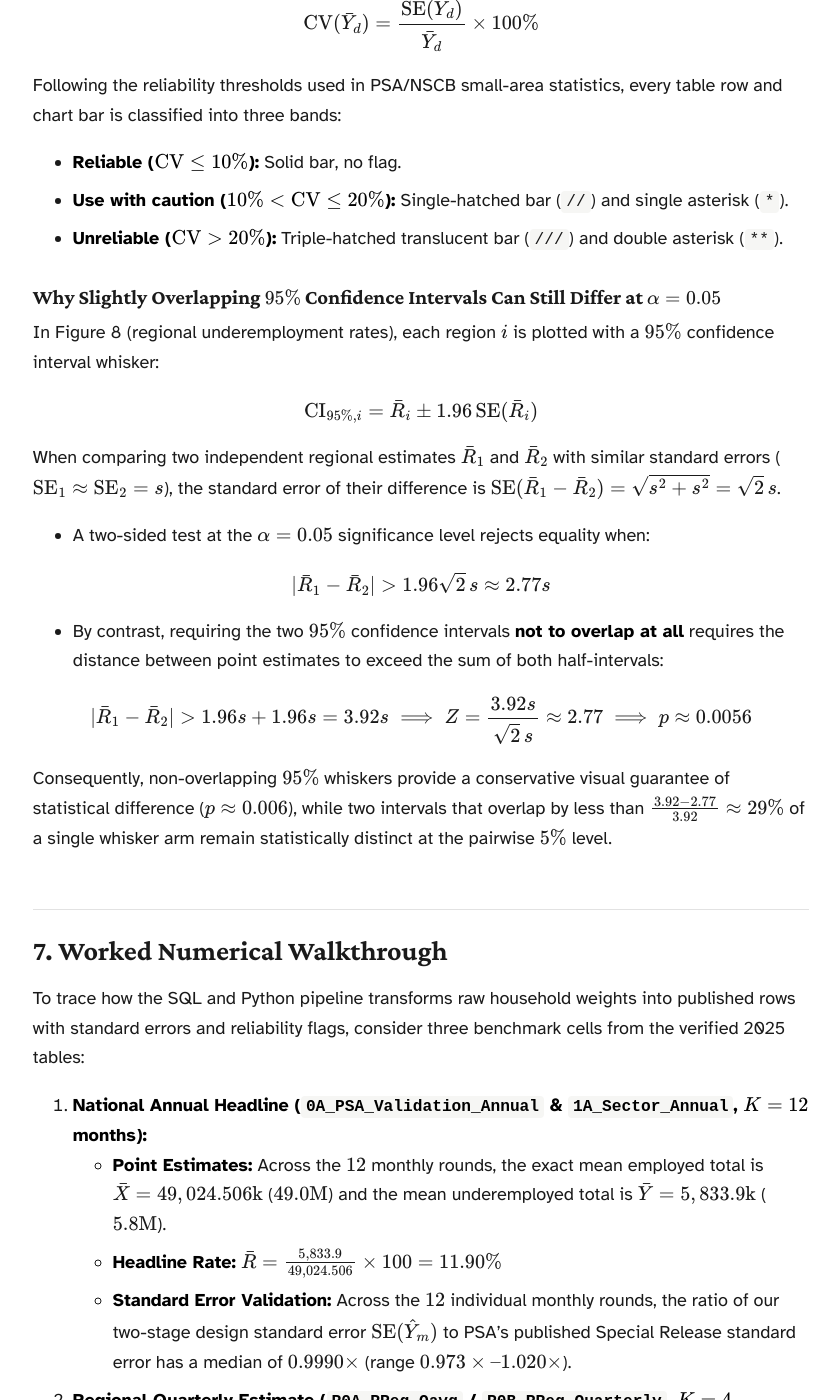
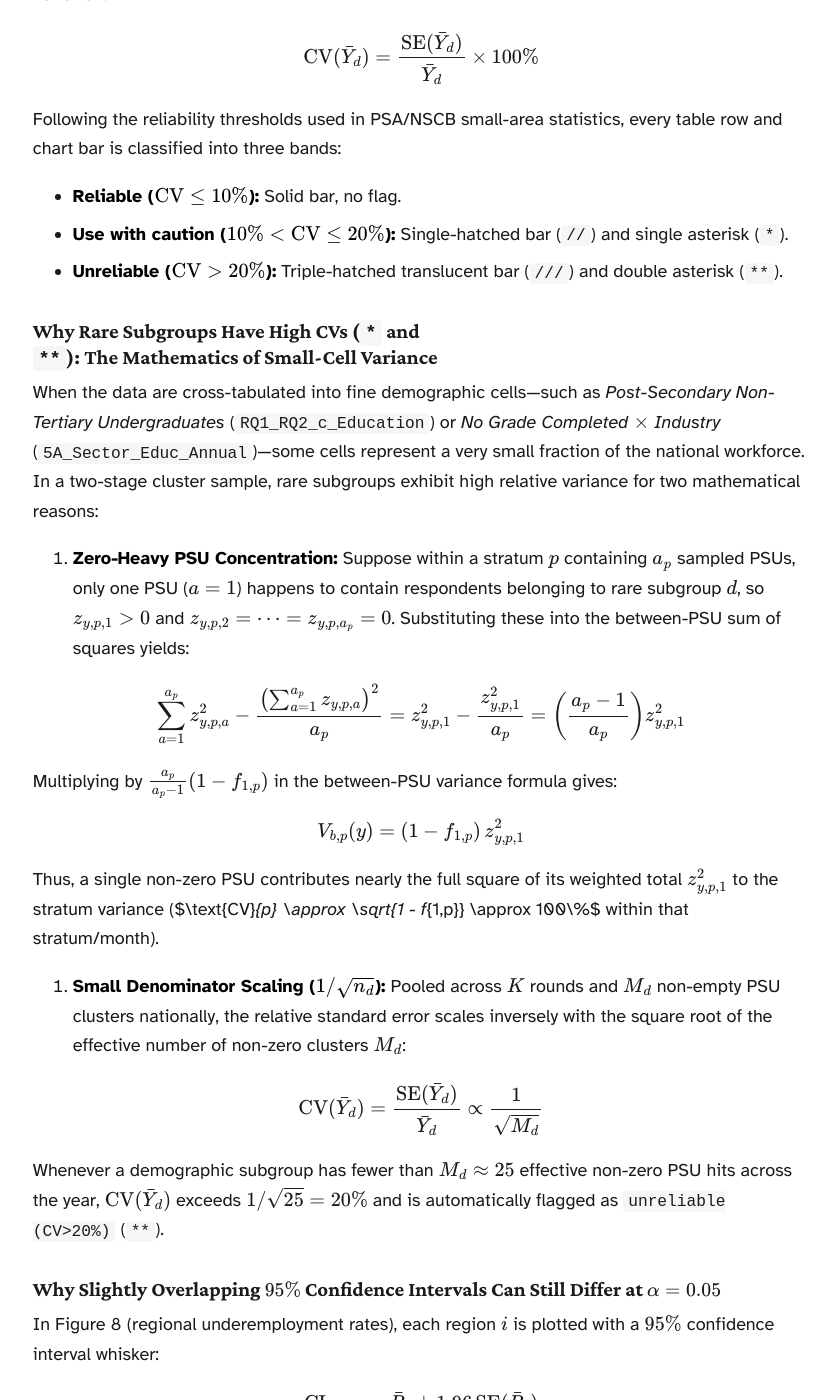
Before and after one commit to KingSSIBAL/LFS-2025-Analysis, a Jekyll site: the page built from methodology.md, in a window 1280 px wide and 1400 px high, scrolled down 6287 px. Shown: the whole window, without its empty margins (219-1059 px from the left). Built offline with Jekyll 4.4.1, drawn with Linux system fonts in a browser that asks for light colours; some of the changed text lies outside the part shown.

Commit message:
docs: clarify statistical reliability flags and add methodology section on small cells

```diff
--- a/methodology.md
+++ b/methodology.md
@@ -18,7 +18,7 @@ This page documents the exact estimators, domain-reconstruction rules, and two-s
   <li><a href="#design">Reconstructing the 117 Master Sample domains &amp; PSUs</a></li>
   <li><a href="#variance">Two-stage stratified cluster variance (totals)</a></li>
   <li><a href="#taylor">Taylor series linearization for ratio standard errors</a></li>
-  <li><a href="#reliability">Reliability bands (CV) &amp; confidence interval overlap</a></li>
+  <li><a href="#reliability">Reliability bands (CV), small-cell algebra &amp; CI overlap</a></li>
   <li><a href="#example">Worked numerical walkthrough</a></li>
 </ol>
 </nav>
@@ -165,7 +165,7 @@ $$
 \text{SE}(\bar{R}_d) = \frac{\sqrt{\max\!\left(0,\, \sum_{m \in \mathcal{M}} V(\hat{Y}_{m,d}) + r_d^2 \sum_{m \in \mathcal{M}} V(\hat{X}_{m,d}) - 2 r_d \sum_{m \in \mathcal{M}} \text{Cov}(\hat{Y}_{m,d}, \hat{X}_{m,d})\right)}}{\sum_{m \in \mathcal{M}} \hat{X}_{m,d}} \times 100 \quad \text{(in percentage points)}
 $$
 
-## 6. Reliability Bands (CV) & Confidence Interval Overlap {#reliability}
+## 6. Reliability Bands (CV), Small-Cell Algebra & Confidence Interval Overlap {#reliability}
 
 ### Coefficient of Variation (CV)
 
@@ -180,6 +180,32 @@ Following the reliability thresholds used in PSA/NSCB small-area statistics, eve
 * **Reliable ($\text{CV} \le 10\%$):** Solid bar, no flag.
 * **Use with caution ($10\% < \text{CV} \le 20\%$):** Single-hatched bar (`//`) and single asterisk (`*`).
 * **Unreliable ($\text{CV} > 20\%$):** Triple-hatched translucent bar (`///`) and double asterisk (`**`).
+
+### Why Rare Subgroups Have High CVs (`*` and `**`): The Mathematics of Small-Cell Variance {#small-cells}
+
+When the data are cross-tabulated into fine demographic cells—such as *Post-Secondary Non-Tertiary Undergraduates* (`RQ1_RQ2_c_Education`) or *No Grade Completed $\times$ Industry* (`5A_Sector_Educ_Annual`)—some cells represent a very small fraction of the national workforce. In a two-stage cluster sample, rare subgroups exhibit high relative variance for two mathematical reasons:
+
+1. **Zero-Heavy PSU Concentration:** Suppose within a stratum $p$ containing $a_p$ sampled PSUs, only one PSU ($a = 1$) happens to contain respondents belonging to rare subgroup $d$, so <span>$z_{y,p,1} > 0$</span> and <span>$z_{y,p,2} = \dots = z_{y,p,a_p} = 0$</span>. Substituting these into the between-PSU sum of squares yields:
+
+$$
+\sum_{a=1}^{a_p} z_{y,p,a}^2 - \frac{\left(\sum_{a=1}^{a_p} z_{y,p,a}\right)^2}{a_p} = z_{y,p,1}^2 - \frac{z_{y,p,1}^2}{a_p} = \left(\frac{a_p - 1}{a_p}\right) z_{y,p,1}^2
+$$
+
+Multiplying by $\frac{a_p}{a_p - 1}(1 - f_{1,p})$ in the between-PSU variance formula gives:
+
+$$
+V_{b,p}(y) = (1 - f_{1,p}) \, z_{y,p,1}^2
+$$
+
+Thus, a single non-zero PSU contributes nearly the full square of its weighted total <span>$z_{y,p,1}^2$</span> to the stratum variance ($\text{CV}_{p} \approx \sqrt{1 - f_{1,p}} \approx 100\%$ within that stratum/month).
+
+2. **Small Denominator Scaling ($1 / \sqrt{n_d}$):** Pooled across $K$ rounds and $M_d$ non-empty PSU clusters nationally, the relative standard error scales inversely with the square root of the effective number of non-zero clusters <span>$M_d$</span>:
+
+$$
+\text{CV}(\bar{Y}_d) = \frac{\text{SE}(\bar{Y}_d)}{\bar{Y}_d} \propto \frac{1}{\sqrt{M_d}}
+$$
+
+Whenever a demographic subgroup has fewer than $M_d \approx 25$ effective non-zero PSU hits across the year, $\text{CV}(\bar{Y}_d)$ exceeds $1 / \sqrt{25} = 20\%$ and is automatically flagged as `unreliable (CV>20%)` (`**`).
 
 ### Why Slightly Overlapping $95\%$ Confidence Intervals Can Still Differ at $\alpha = 0.05$
 
@@ -220,13 +246,16 @@ To trace how the SQL and Python pipeline transforms raw household weights into p
    * **Standard Error Validation:** Across all $4 \times 18 = 72$ quarterly regional cells, our two-stage standard errors match PSA's published regional standard errors to a median ratio of $0.9918\times$ (range $0.875\times\text{--}1.040\times$).
 
 3. **Unreliable Small Subgroup (`RQ1_RQ2_c_Education`, Post-Secondary Undergraduates, $K = 12$ months):**
-   * **Why it is flagged `**`:** Post-secondary non-tertiary undergraduates represent a small sub-population where most PSU clusters contain zero respondents, inflating between-PSU relative variance.
-   * **CV Calculation:** Dividing the pooled standard error by the subgroup point estimate yields:
-     $$\text{CV}(\bar{Y}_d) = \frac{\text{SE}(\bar{Y}_d)}{\bar{Y}_d} \times 100 = 22.7\% > 20\%$$
+   * **Why it is flagged `**`:** Post-secondary non-tertiary undergraduates ($\texttt{PUFC07\_GRADE}$ codes $40001\text{--}40003$ and $50001\text{--}50003$) represent a tiny fraction of the workforce where most PSU clusters contain zero respondents ($z_{y,p,a} = 0$), triggering the small-cell variance effect derived in Section 6.
+   * **CV Calculation:** With $\text{SE}(\bar{Y}_d) = 0.227 \, \bar{Y}_d$, dividing the pooled standard error by the small subgroup headcount estimate yields:
+     $$\text{CV}(\bar{Y}_d) = \frac{\text{SE}(\bar{Y}_d)}{\bar{Y}_d} \times 100 = \frac{0.227 \, \bar{Y}_d}{\bar{Y}_d} \times 100 = 22.7\% > 20\%$$
    * **Visual & Table Encoding:** Because $\text{CV} > 20\%$, `tables.py` labels the row `unreliable (CV>20%)` and `figures.py` renders the bar with triple hatching (`///`), $45\%$ opacity, and a `**` suffix.
 
 [$\leftarrow$ Back to Main Report](index.html)
 
+<style>
+  table { display: block; max-width: 100%; overflow-x: auto; }
+</style>
 <script>
   window.MathJax = {
     tex: { inlineMath: [['$', '$'], ['\\(', '\\)']], displayMath: [['$$', '$$'], ['\\[', '\\]']] }
```
Also changed, not shown: index.md (+19 -9 lines).
